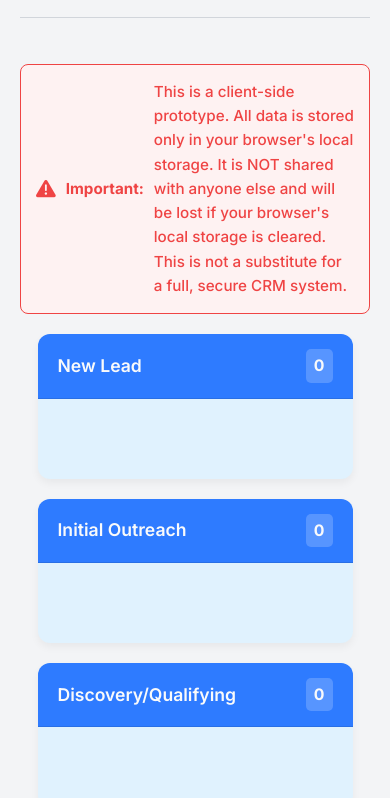
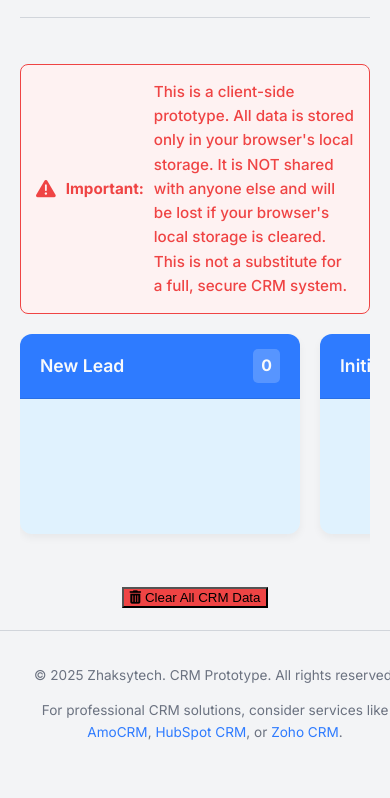
Before and after one commit to ZhaksyTech/CRM, a plain HTML site: page index.html in a window 390 px wide. Shown: the part 307-1105 px from the top of the page. After the commit the page ends 1084 px from the top, so only its background shows below. Drawn offline with Linux system fonts and the light colour scheme.

Commit message:
Update index.html

```diff
--- a/index.html
+++ b/index.html
@@ -40,7 +40,7 @@
             line-height: 1.6;
             display: flex;
             min-height: 100vh;
-            overflow-x: hidden; /* Prevent horizontal scroll from pipeline overflow */
+            /* FIX: Removed overflow-x: hidden; */
         }
 
         /* Sidebar Styling */
@@ -103,9 +103,11 @@
             flex-grow: 1;
             padding: 30px;
             background-color: var(--bg-light);
-            overflow-y: auto; /* Enable scrolling for main content */
+            overflow-y: auto; /* Enable vertical scrolling for main content */
             display: flex;
             flex-direction: column;
+            /* FIX: Allow main-content to shrink if needed by its children */
+            min-width: 0;
         }
 
         .header {
@@ -291,6 +293,7 @@
             gap: 20px;
             padding-bottom: 20px; /* Space for scrollbar */
             flex-grow: 1; /* Allow board to take available height */
+            min-height: 200px; /* FIX: Give it a minimum height to be visible */
         }
 
         .kanban-column {
@@ -482,6 +485,8 @@
             .main-content {
                 padding: 20px;
                 flex-grow: 1; /* Allow main content to expand */
+                /* FIX: Important for horizontal scroll on mobile */
+                min-width: 0;
             }
             .header {
                 flex-direction: column;
@@ -502,11 +507,14 @@
                 gap: 10px;
             }
             .kanban-board {
-                flex-wrap: wrap; /* Allow columns to wrap on smaller screens */
-                justify-content: center;
+                /* FIX: Prevent columns from wrapping on smaller screens to maintain horizontal scroll */
+                flex-wrap: nowrap;
+                justify-content: flex-start; /* Ensure columns start from the left */
             }
             .kanban-column {
-                min-width: 90%; /* Take up more width when wrapped */
+                min-width: 280px; /* Keep minimum width */
+                width: auto; /* Let content determine width, or min-width for columns */
+                max-height: calc(100vh - 180px); /* Adjusted for mobile header/footer */
             }
             .modal-content {
                 width: 95%;
```
